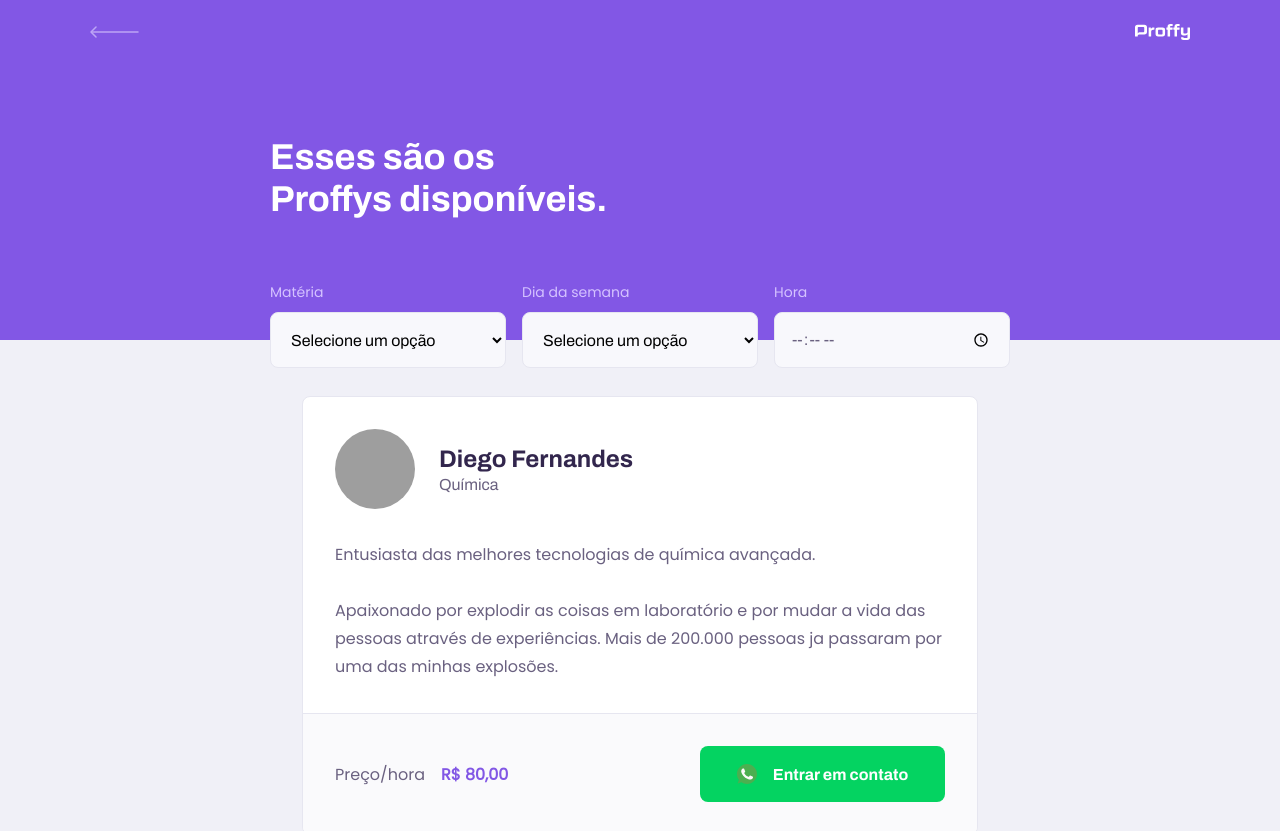
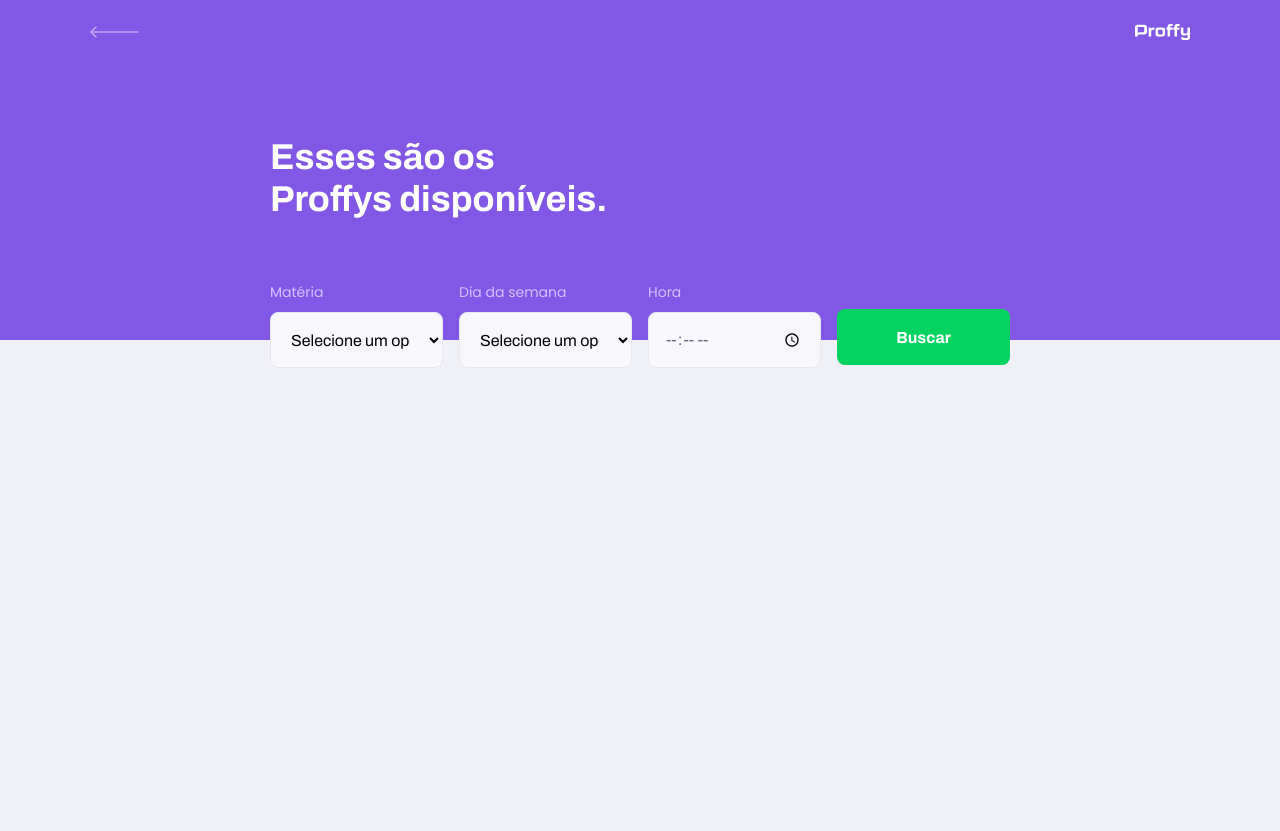
Before and after one commit to jgabriel1/next-level-week-2, a React (Create React App) app in the folder web/: page /study in a window 1280 px wide. Shown: the top 831 px of the page. After the commit the page ends 800 px from the top, so only its background shows below. Built offline with nearby package versions, Linux system fonts and the light colour scheme; grey boxes are pictures that could not be loaded.

Commit message:
Finished wiring the frontend React app with the backend API.

```diff
--- a/web/package.json
+++ b/web/package.json
@@ -10,6 +10,7 @@
     "@types/node": "^12.12.53",
     "@types/react": "^16.9.44",
     "@types/react-dom": "^16.9.8",
+    "axios": "^0.19.2",
     "react": "^16.13.1",
     "react-dom": "^16.13.1",
     "react-router-dom": "^5.2.0",
--- a/web/src/components/Select/index.tsx
+++ b/web/src/components/Select/index.tsx
@@ -15,7 +15,7 @@ const Select: React.FC<SelectProps> = ({ name, label, options, ...rest }) => {
     return (
         <div className='select-block'>
             <label htmlFor={name}>{label}</label>
-            <select defaultValue='' id={name} {...rest}>
+            <select value='' id={name} {...rest}>
                 <option value='' disabled hidden>Selecione um opção</option>
 
                 {
--- a/web/src/components/TeacherItem/index.tsx
+++ b/web/src/components/TeacherItem/index.tsx
@@ -1,43 +1,56 @@
 import React from 'react'
+
+import api from '../../services/api'
 
 import whatsappIcon from '../../assets/images/icons/whatsapp.svg'
 
 import './styles.css'
 
-interface Props {
-
+export interface Teacher {
+    id: number
+    name: string
+    avatar: string
+    bio: string
+    cost: number
+    subject: string
+    whatsapp: string
 }
 
-const TeacherItem = (props: Props) => {
+interface TeacherItemProps {
+    teacher: Teacher
+}
+
+const TeacherItem: React.FC<TeacherItemProps> = ({ teacher }) => {
+    async function createNewConnection() {
+        await api.post('connections', { user_id: teacher.id })
+    }
+
     return (
         <article className="teacher-item">
             <header>
-                <img
-                    alt="Diego"
-                    src="https://avatars2.githubusercontent.com/u/2254731?s=460&u=0ba16a79456c2f250e7579cb388fa18c5c2d7d65&v=4"
-                />
+                <img alt="Avatar do Professor" src={teacher.avatar} />
                 <div>
-                    <strong>Diego Fernandes</strong>
-                    <span>Química</span>
+                    <strong>{teacher.name}</strong>
+                    <span>{teacher.subject}</span>
                 </div>
             </header>
 
-            <p>
-                Entusiasta das melhores tecnologias de química avançada.
-            <br /><br />
-            Apaixonado por explodir as coisas em laboratório e por mudar a vida das pessoas através de experiências. Mais de 200.000 pessoas ja passaram por uma das minhas explosões.
-        </p>
+            <p>{teacher.bio}</p>
 
             <footer>
                 <p>
                     Preço/hora
-                <strong>R$ 80,00</strong>
+                    <strong>R$ {teacher.cost}</strong>
                 </p>
 
-                <button type='button'>
+                <a
+                    target='_blank'
+                    href={`https://wa.me/${teacher.whatsapp}`}
+                    onClick={createNewConnection}
+                >
                     <img src={whatsappIcon} alt="Whatsapp" />
-                Entrar em contato
-            </button>
+                    Entrar em contato
+                </a>
             </footer>
         </article>
     )
--- a/web/src/components/TeacherItem/styles.css
+++ b/web/src/components/TeacherItem/styles.css
@@ -56,7 +56,7 @@
     display: block;
 }
 
-.teacher-item footer button {
+.teacher-item footer a {
     width: 20rem;
     height: 5.6rem;
     background: var(--color-secundary);
@@ -69,9 +69,10 @@
     align-items: center;
     justify-content: space-evenly;
     transition: 0.2s;
+    text-decoration: none;
 }
 
-.teacher-item footer button:hover {
+.teacher-item footer a:hover {
     background: var(--color-secundary-dark);
 }
 
--- a/web/src/pages/Landing/index.tsx
+++ b/web/src/pages/Landing/index.tsx
@@ -1,4 +1,4 @@
-import React from 'react'
+import React, { useState, useEffect } from 'react'
 import { Link } from 'react-router-dom'
 
 import logoImg from '../../assets/images/logo.svg'
@@ -8,13 +8,20 @@ import studyIcon from '../../assets/images/icons/study.svg'
 import giveClassesIcon from '../../assets/images/icons/give-classes.svg'
 import purpleHeartIcon from '../../assets/images/icons/purple-heart.svg'
 
+import api from '../../services/api'
+
 import './styles.css'
 
-interface Props {
+const Landing = () => {
+    const [totalConnections, setTotalConnections] = useState(0)
 
-}
+    useEffect(() => {
+        api.get('connections').then(response => {
+            const { total } = response.data
+            setTotalConnections(total)
+        })
+    }, [])
 
-const Landing = (props: Props) => {
     return (
         <div id='page-landing'>
             <div id='page-landing-content' className='container'>
@@ -42,7 +49,7 @@ const Landing = (props: Props) => {
                 </div>
 
                 <span className="total-connections">
-                    Total de 200 conexões já realizadas. <img src={purpleHeartIcon} alt="Coração roxo." />
+                    Total de {totalConnections} conexões já realizadas. <img src={purpleHeartIcon} alt="Coração roxo." />
                 </span>
             </div>
         </div>
--- a/web/src/pages/TeacherList/index.tsx
+++ b/web/src/pages/TeacherList/index.tsx
@@ -1,20 +1,46 @@
-import React from 'react'
+import React, { useState, FormEvent } from 'react'
 
 import PageHeader from '../../components/PageHeader'
-import TeacherItem from '../../components/TeacherItem'
+import TeacherItem, { Teacher } from '../../components/TeacherItem'
 import Input from '../../components/Input'
 import Select from '../../components/Select'
 
 import './styles.css'
+import api from '../../services/api'
 
 const TeacherList = () => {
+    const [teachers, setTeachers] = useState<Teacher[]>([])
+
+    const [subject, setSubject] = useState('')
+    const [week_day, setWeekDay] = useState('')
+    const [time, setTime] = useState('')
+
+    async function searchTeachers(event: FormEvent) {
+        event.preventDefault()
+
+        const params = {
+            subject,
+            week_day,
+            time
+        }
+
+        try {
+            const { data } = await api.get('classes', { params })
+            setTeachers(data)
+        } catch (error) {
+            alert(error)
+        }
+    }
+
     return (
         <div id='page-teacher-list' className='container'>
             <PageHeader title='Esses são os Proffys disponíveis.'>
-                <form id='search-teachers'>
+                <form id='search-teachers' onSubmit={searchTeachers}>
                     <Select
                         name='subject'
                         label='Matéria'
+                        value={subject}
+                        onChange={event => { setSubject(event.target.value) }}
                         options={[
                             { value: 'Artes', label: 'Artes' },
                             { value: 'Biologia', label: 'Biologia' },
@@ -27,6 +53,8 @@ const TeacherList = () => {
                     <Select
                         name='week-day'
                         label='Dia da semana'
+                        value={week_day}
+                        onChange={event => { setWeekDay(event.target.value) }}
                         options={[
                             { value: '0', label: 'Domingo' },
                             { value: '1', label: 'Segunda-feira' },
@@ -37,15 +65,24 @@ const TeacherList = () => {
                             { value: '6', label: 'Sábado' },
                         ]}
                     />
-                    <Input type='time' name='time' label='Hora' />
+                    <Input
+                        type='time'
+                        name='time'
+                        label='Hora'
+                        value={time}
+                        onChange={event => { setTime(event.target.value) }}
+                    />
+
+                    <button type="submit">Buscar</button>
                 </form>
             </PageHeader>
 
             <main>
-                <TeacherItem />
-                <TeacherItem />
-                <TeacherItem />
-                <TeacherItem />
+                {
+                    teachers.map(teacher => (
+                        <TeacherItem key={teacher.id} teacher={teacher} />
+                    ))
+                }
             </main>
         </div>
     )
--- a/web/src/pages/TeacherList/styles.css
+++ b/web/src/pages/TeacherList/styles.css
@@ -9,6 +9,27 @@
 
 #search-teachers label {
     color: var(--color-text-in-primary);
+}
+
+#search-teachers button {
+    width: 100%;
+    height: 5.6rem;
+    background: var(--color-secundary);
+    color: var(--color-button-text);
+    border: 0;
+    border-radius: 0.8rem;
+    cursor: pointer;
+    font: 700 1.6rem Archivo;
+    display: flex;
+    align-items: center;
+    justify-content: center;
+    text-decoration: none;
+    transition: background-color 0.2s;
+    margin-top: 3.0rem;
+}
+
+#search-teachers button:hover {
+    background: var(--color-secundary-dark);
 }
 
 #page-teacher-list main {
@@ -24,7 +45,7 @@
 
     #search-teachers {
         display: grid;
-        grid-template-columns: repeat(3, 1fr);
+        grid-template-columns: repeat(4, 1fr);
         column-gap: 16px;
         position: absolute;
 
--- /dev/null
+++ b/web/src/services/api.ts
@@ -0,0 +1,7 @@
+import axios from 'axios'
+
+const api = axios.create({
+    baseURL: 'http://localhost:3333',
+})
+
+export default api
```
Also changed, not shown: web/src/pages/TeacherForm/index.tsx (+122 -11 lines), 1 other file (tests, documents, lock files or other folders).
